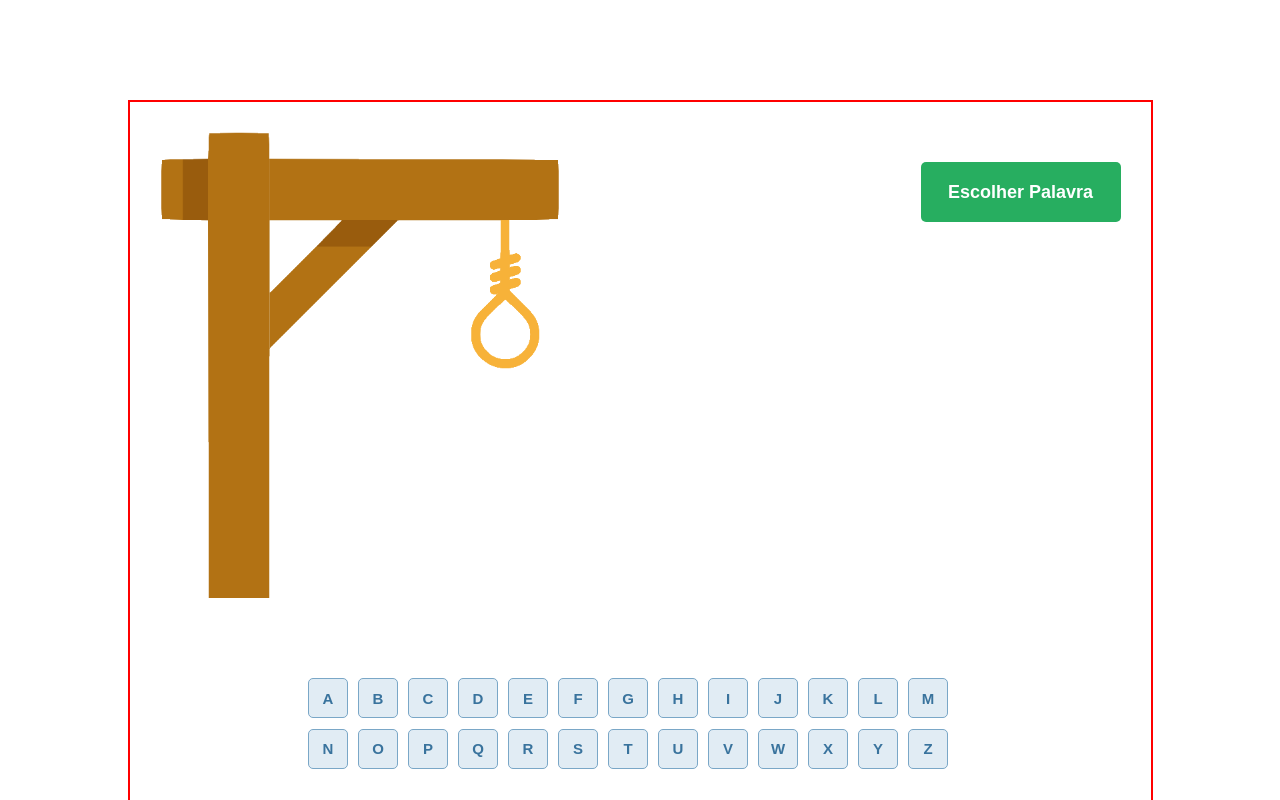
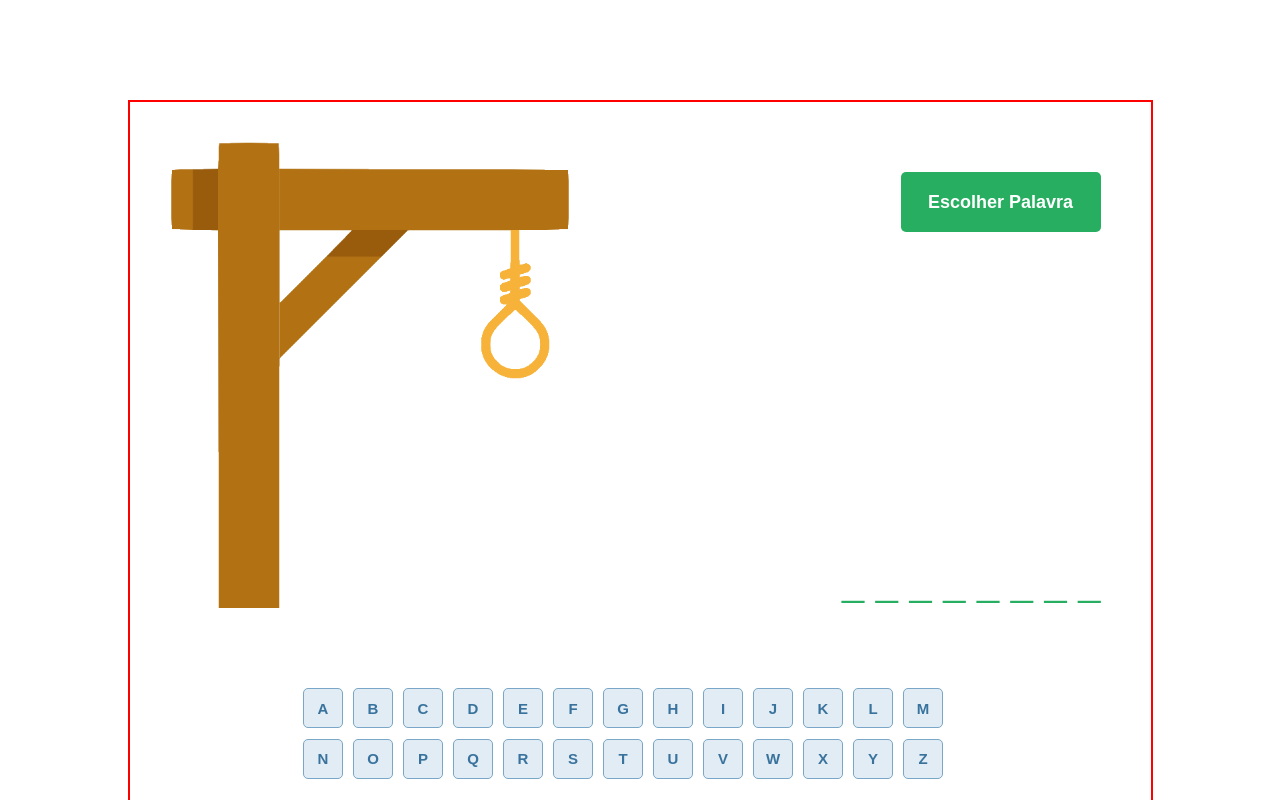
Before and after one commit to Lucas-Benfica/Jogo_da_forca, a React (Create React App) app: page / in a window 1280 px wide. Both pictures are taken after a click on the button "Escolher Palavra". Shown: the top 800 px of the page. Built offline with nearby package versions, Linux system fonts and the light colour scheme.

Commit message:
Escolher palavra - funcionando

```diff
--- a/src/App.js
+++ b/src/App.js
@@ -1,10 +1,15 @@
 import Jogo from "./components/jogo"
 import Letras from "./components/letras"
+import { useState } from "react";
 
 function App() {
+  let [palavra, setPalavra] = useState('');
+  let [selecionadas, setSelecionadas] = useState([]);
+
+
   return (
     <div className="main">
-      <Jogo />
+      <Jogo palavra={palavra} setPalavra={setPalavra} selecionadas={selecionadas} setSelecionadas={setSelecionadas} />
       <Letras />
     </div>
   );
--- a/src/components/jogo.jsx
+++ b/src/components/jogo.jsx
@@ -1,12 +1,37 @@
+import { useState } from "react";
 import forca0 from "../assets/forca0.png"
+import palavras from "../palavras"
 
-export default function Jogo(){
+export default function Jogo({palavra, setPalavra, selecionadas, setSelecionadas}){
+
+    function selecionarPalavra(){
+        const posi = obterPosicaoAleatoria();
+        setPalavra(palavras[posi]);
+        setSelecionadas('');
+    }
+
     return (
         <div className="jogo">
             <img src={forca0} />
-            <div>
-                <button className="choose">Escolher Palavra</button>
+            <div className="containerPalavraJogo">
+                <button className="choose" onClick={selecionarPalavra}>Escolher Palavra</button>
+                <Palavra palavra={palavra} selecionadas={selecionadas} />
             </div>
         </div>
     );
 }
+function Palavra({palavra, selecionadas}){
+    if(palavra){
+        const arrayLetras = palavra.split('');
+
+        return(
+            <div className="palavraDaForca" >{arrayLetras.map((letra) => selecionadas.includes(letra) ? letra : "_ ")}</div>
+        );
+    }
+}
+
+function obterPosicaoAleatoria() {
+    const posicaoAleatoria = Math.floor(Math.random() * palavras.length);
+
+    return posicaoAleatoria;
+}
--- a/src/components/letras.jsx
+++ b/src/components/letras.jsx
@@ -4,7 +4,7 @@ const alfabeto = ["a", "b", "c", "d", "e", "f", "g", "h", "i", "j", "k", "l", "m
 export default function Letras(){
     return (
         <div className="containerLetras">
-            {alfabeto.map( (letra) => <button className="letras naoSelecionado">{letra}</button>)}
+            {alfabeto.map( (letra) => <button key={letra} className="letras naoSelecionado">{letra}</button>)}
         </div>
     );
 }
--- a/src/css/style.css
+++ b/src/css/style.css
@@ -6,7 +6,7 @@
     width: 1025px;
     border: solid 2px red;
     margin:100px auto;
-    padding: 30px;
+    padding: 40px 50px 30px 40px;
 }
 
 .jogo{
@@ -17,6 +17,13 @@ img {
     height: 466px;
     width: 400px;
     object-fit: cover;
+}
+.containerPalavraJogo{
+    display: flex;
+    flex-direction: column;
+    justify-content: space-between;
+    align-items:end;
+    width: 400px;
 }
 .choose{
     width: 200px;
@@ -31,6 +38,10 @@ img {
 }
 .letras,.choose:hover{
     cursor: pointer;
+}
+.palavraDaForca{
+    font-size: 45px;
+    color:#27AE60;
 }
 
 
```
